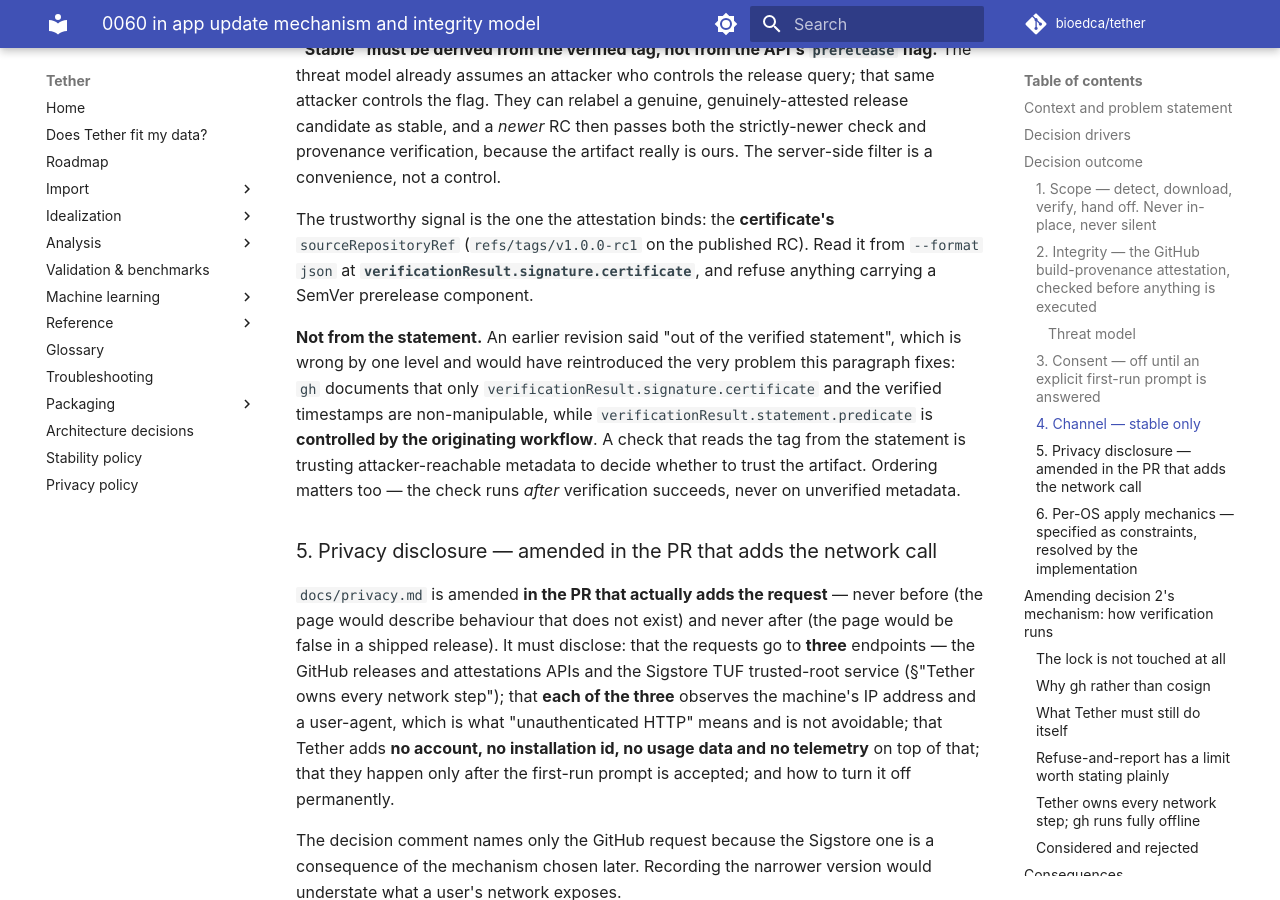
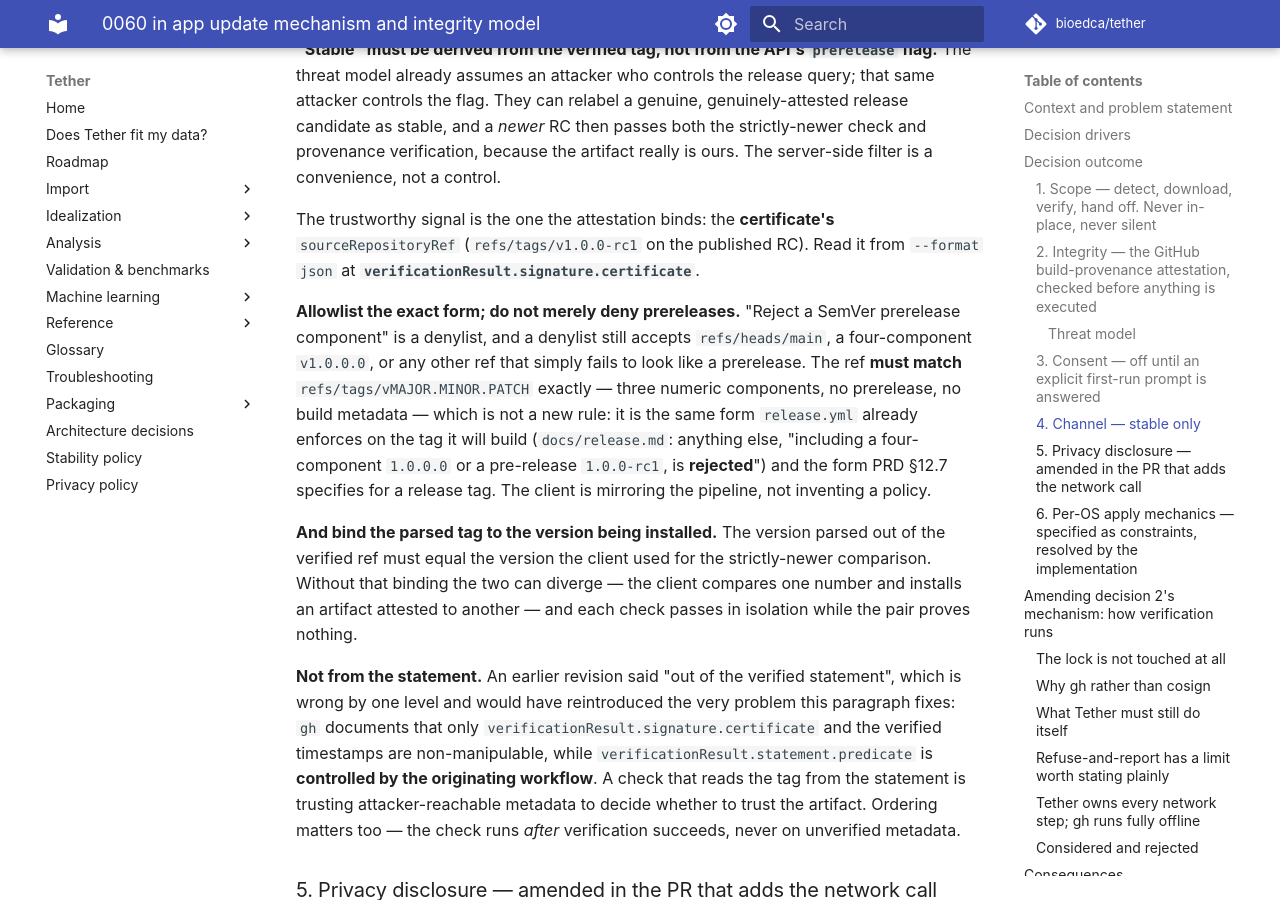
Before and after one commit to bioedca/tether, an MkDocs documentation site: the page built from docs/adr/0060-in-app-update-mechanism-and-integrity-model.md, in a window 1280 px wide and 900 px high, scrolled down 4858 px. Built offline with MkDocs 1.6.1 and Material for MkDocs 9.7.7, drawn with Linux system fonts in a browser that asks for light colours; comment, search, counter and statistics services are not loaded; the version menu is left out.

Commit message:
fix(adr): allowlist the stable tag form instead of denying prereleases
CodeRabbit, Major. Round 2's fix said "refuse anything carrying a SemVer prerelease
component" - a DENYLIST, which still accepts `refs/heads/main`, a four-component
`v1.0.0.0`, or any other ref that merely fails to look like a prerelease. And it never
bound the parsed tag to the version the client had compared for strictly-newer, so the
client could compare one number and install an artifact attested to another, with each
check passing in isolation.

Now an allowlist: the verified `sourceRepositoryRef` must match `refs/tags/vMAJOR.MINOR.PATCH`
exactly, and the version parsed from it must equal the version used for the strictly-newer
comparison.

This is not a new policy invented here. It is the form `release.yml` ALREADY enforces on the
tag it will build - docs/release.md records that anything else, "including a four-component
1.0.0.0 or a pre-release 1.0.0-rc1", is rejected - and the form PRD 12.7 specifies for a
release tag. The client is mirroring the pipeline. Propagated to PRD 7.12 and to #333, whose
acceptance criteria now require tests that refs/heads/main, v1.0.0.0 and v1.0.0-rc1 are each
refused.

```diff
--- a/docs/adr/0060-in-app-update-mechanism-and-integrity-model.md
+++ b/docs/adr/0060-in-app-update-mechanism-and-integrity-model.md
@@ -169,8 +169,21 @@ ours. The server-side filter is a convenience, not a control.
 
 The trustworthy signal is the one the attestation binds: the **certificate's** `sourceRepositoryRef`
 (`refs/tags/v1.0.0-rc1` on the published RC). Read it from `--format json` at
-**`verificationResult.signature.certificate`**, and refuse anything carrying a SemVer prerelease
-component.
+**`verificationResult.signature.certificate`**.
+
+**Allowlist the exact form; do not merely deny prereleases.** "Reject a SemVer prerelease component"
+is a denylist, and a denylist still accepts `refs/heads/main`, a four-component `v1.0.0.0`, or any
+other ref that simply fails to look like a prerelease. The ref **must match** `refs/tags/vMAJOR.MINOR.PATCH`
+exactly — three numeric components, no prerelease, no build metadata — which is not a new rule: it is
+the same form `release.yml` already enforces on the tag it will build (`docs/release.md`: anything
+else, "including a four-component `1.0.0.0` or a pre-release `1.0.0-rc1`, is **rejected**") and the
+form PRD §12.7 specifies for a release tag. The client is mirroring the pipeline, not inventing a
+policy.
+
+**And bind the parsed tag to the version being installed.** The version parsed out of the verified
+ref must equal the version the client used for the strictly-newer comparison. Without that binding
+the two can diverge — the client compares one number and installs an artifact attested to another —
+and each check passes in isolation while the pair proves nothing.
 
 **Not from the statement.** An earlier revision said "out of the verified statement", which is wrong
 by one level and would have reintroduced the very problem this paragraph fixes: `gh` documents that
```
Also changed, not shown: docs/PRD.md (+5 -1 lines).
